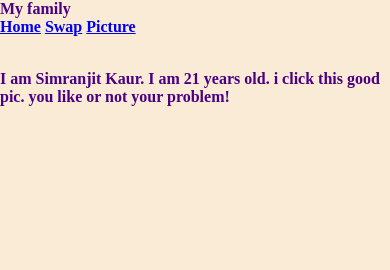
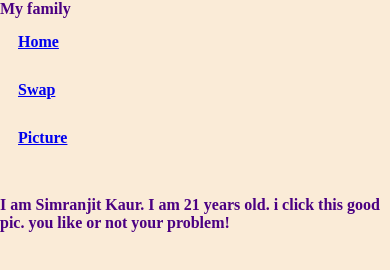
Before and after one commit to SimranjitKaur07/WEB301_Spring_Assignments, a plain HTML site: page index.html in a window 390 px wide. Drawn offline with Linux system fonts and the light colour scheme.

Commit message:
Update css

```diff
--- a/css/styles.css
+++ b/css/styles.css
@@ -29,3 +29,13 @@ html{
     }
 
 }
+
+@media only screen and (max-width: 600px) {
+    nav a{
+        float: center;
+        display: flex;
+        text-align: right;
+        padding: 15px 18px;
+    }
+
+}
```
